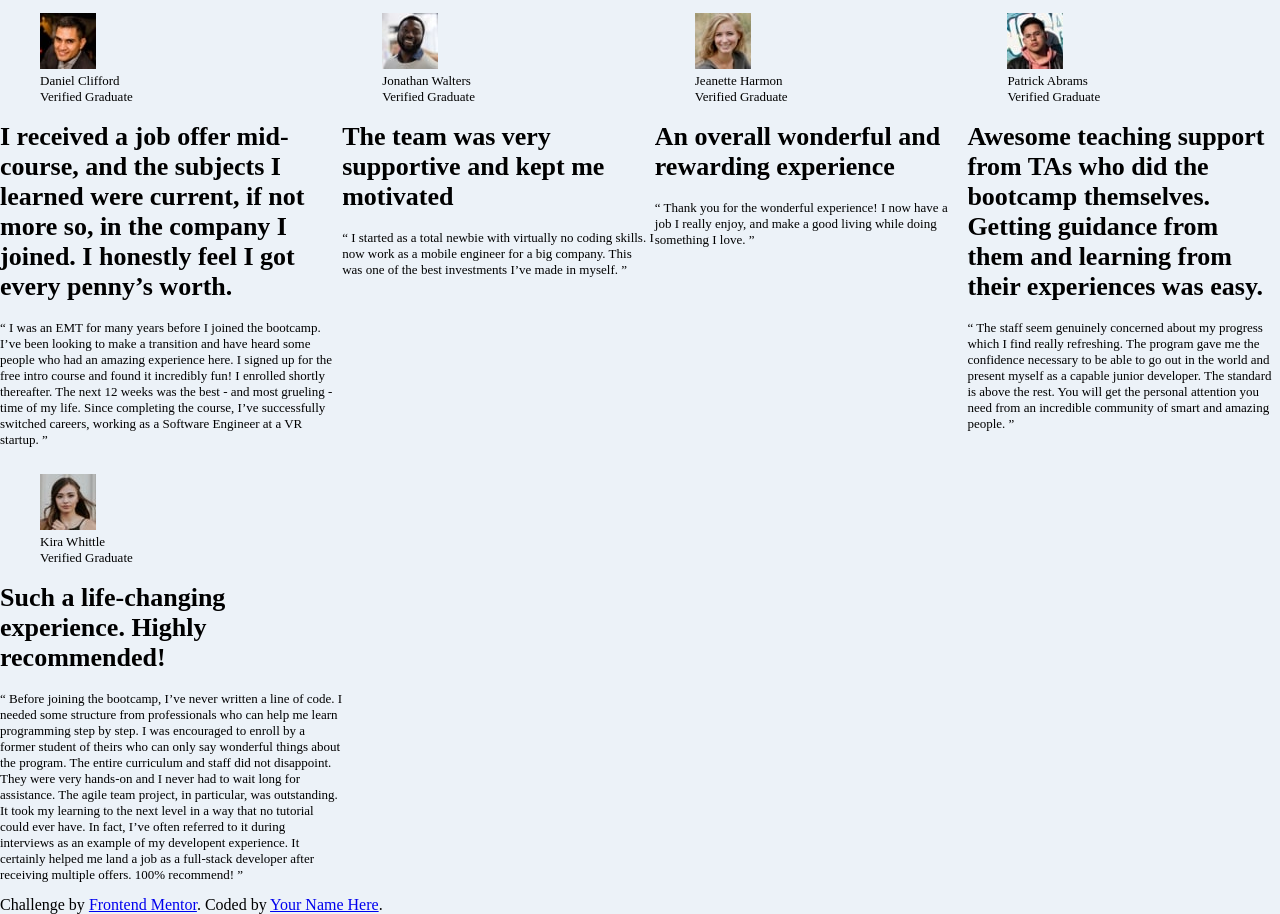
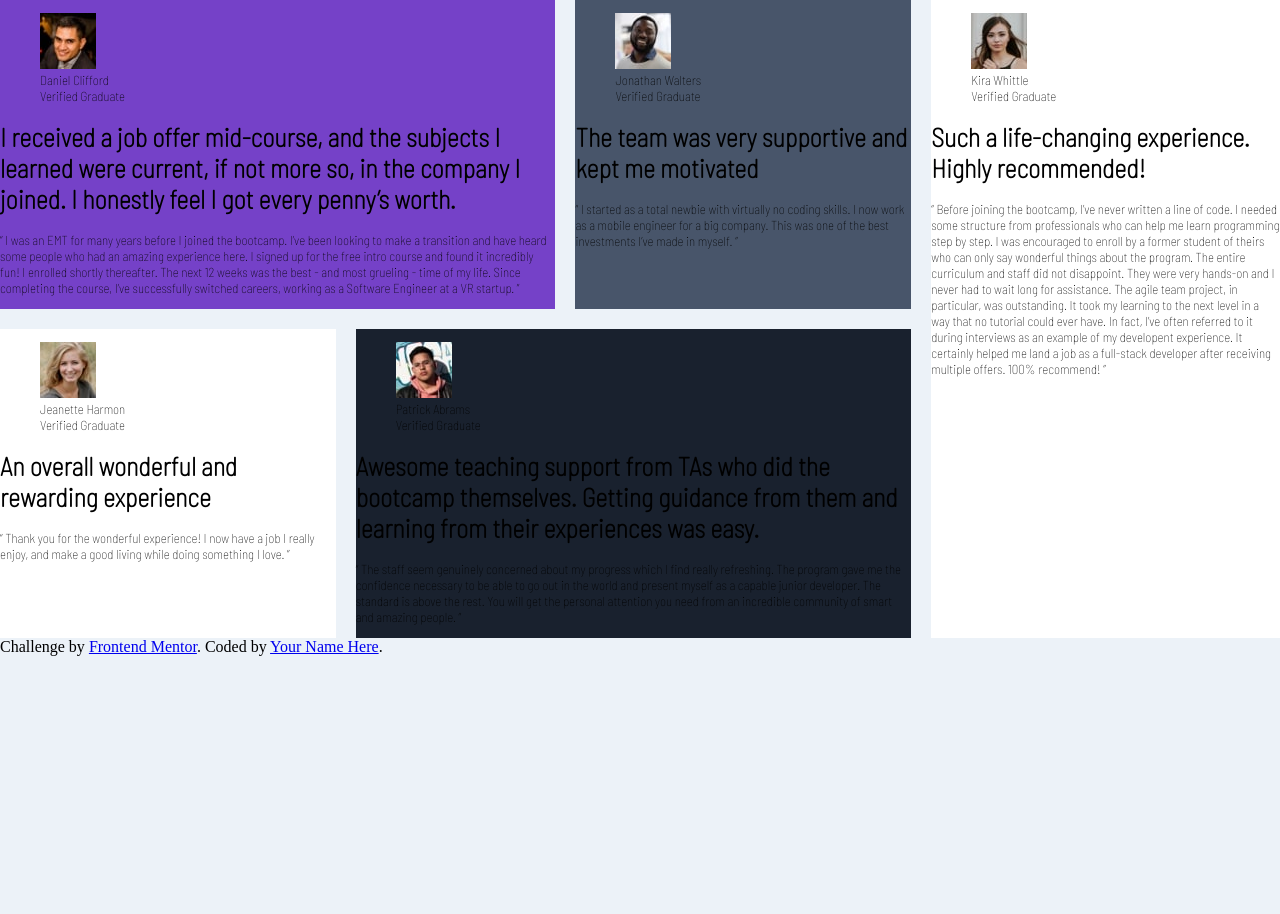
Before and after one commit to Asif-lopz/testimonials-grid-section-main-repo, a plain HTML site: page index.html in a window 1280 px wide. After the commit the page ends 800 px from the top, so only its background shows below. Drawn offline with Linux system fonts and the light colour scheme.

Commit message:
grid aligned

```diff
--- a/style.css
+++ b/style.css
@@ -1,15 +1,44 @@
+@import url('https://fonts.googleapis.com/css2?family=Barlow+Semi+Condensed:wght@100&display=swap');
 body{
     margin: 0;
     padding: 0;
     background-color: hsl(210, 46%, 95%);
+
 }
 .box{
     display: flex;
     align-items: center;
     justify-content: center;
+    font-family: 'Barlow Semi Condensed', sans-serif;
 }
 .box .main{
     display: grid;
     grid-template-columns: auto auto auto auto;
     font-size: 13px;
+    grid-gap: 20px;
 }
+.Daniel_Clifford {
+    background-color: hsl(263, 55%, 52%);
+    grid-column: 1 / span 2;
+    grid-row: 1;
+}
+.Jonathan_Walters {
+    background-color: hsl(217, 19%, 35%);
+    grid-column: 3;
+    grid-row: 1;
+}
+.Jeanette_Harmon {
+    background-color: hsl(0, 0%, 100%);
+    grid-column: 1;
+    grid-row: 2;
+}
+.Patrick_Abrams {
+    background-color: hsl(219, 29%, 14%);
+    grid-column: 2 / span 2;
+    grid-row: 2;
+}
+.Kira_Whittle {
+    background-color: hsl(0, 0%, 100%);
+    grid-column: 4;
+    grid-row: 1 / span 2;
+}
```
